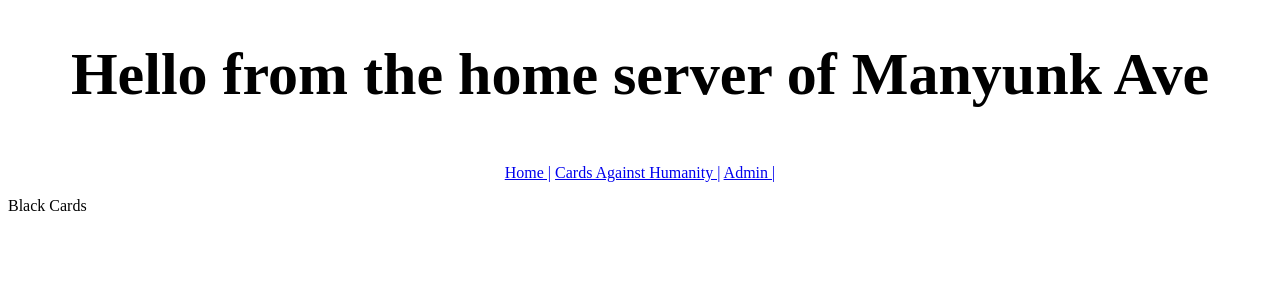
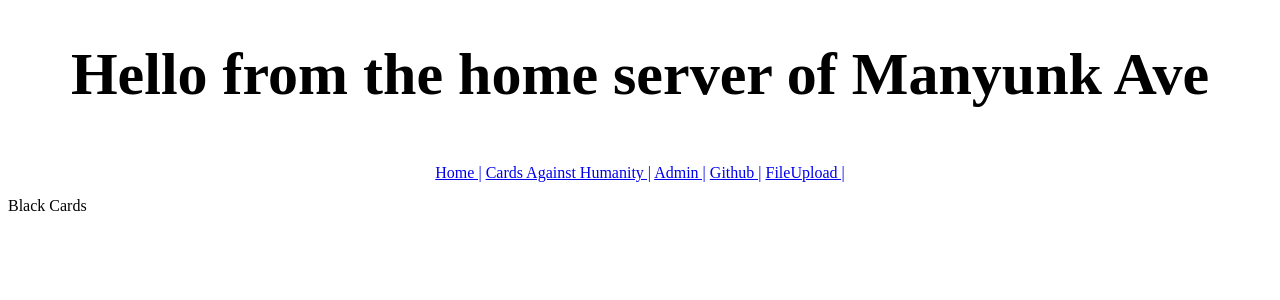
Before and after one commit to oboyle3/Raspberry-pi-mischief-python, a Django app: page / in a window 1280 px wide. Shown: the top 300 px of the page. Run offline with Django 5.2, Linux system fonts and the light colour scheme; data that the repository does not hold is empty.

Commit message:
fixed template issue

```diff
--- a/templates/index.html
+++ b/templates/index.html
@@ -13,6 +13,9 @@
 		<a href="index.html">Home	|</a>
 		<a href="index.html">Cards Against Humanity	|</a>
 		<a href="http://10.0.0.185:8000/admin/">Admin       |</a>
+		<a href="https://github.com/oboyle3/">Github       |</a>
+		<a href="https://github.com/oboyle3/">FileUpload       |</a>
+
 	</nav>
 	<p1>Black Cards</p>
 	{% for black_card in black_card  %}
```
